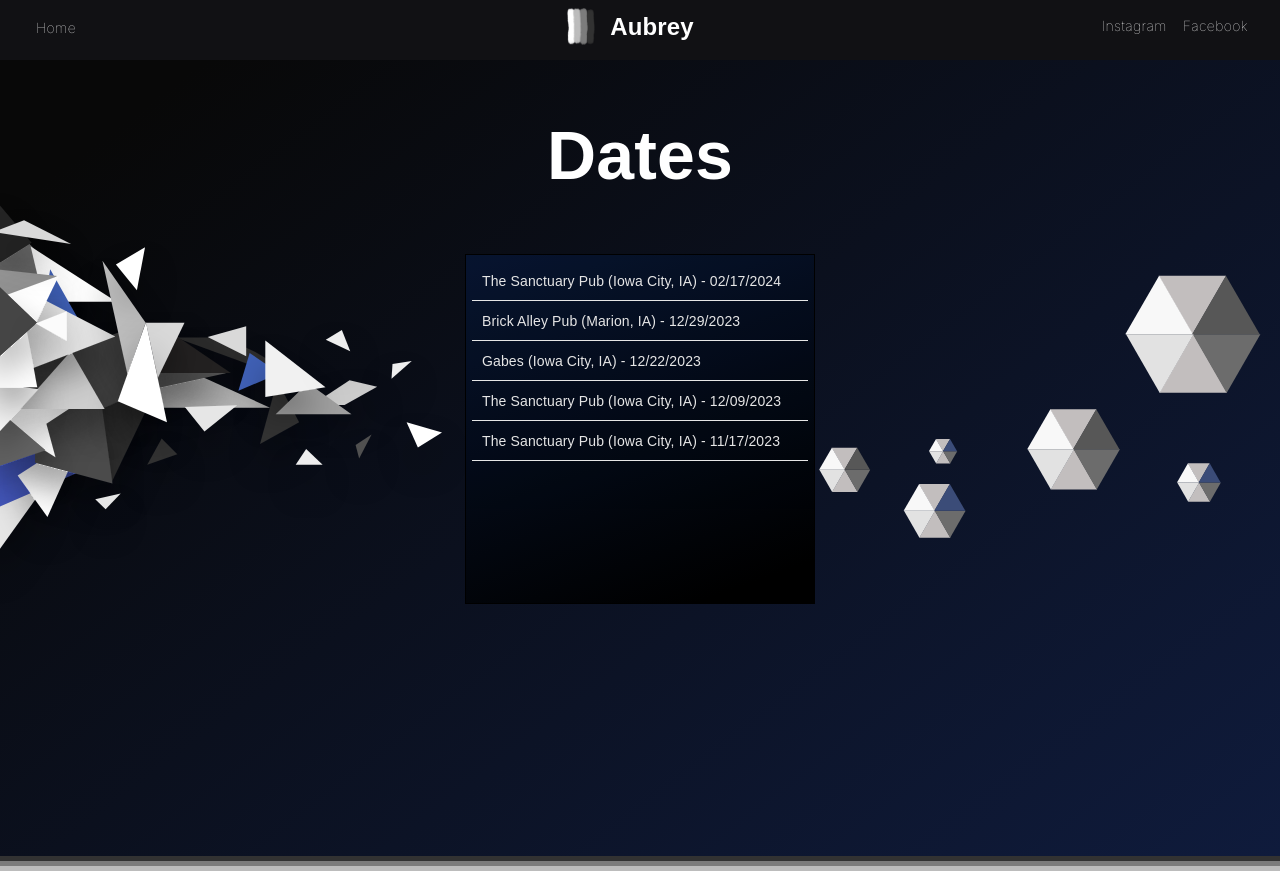
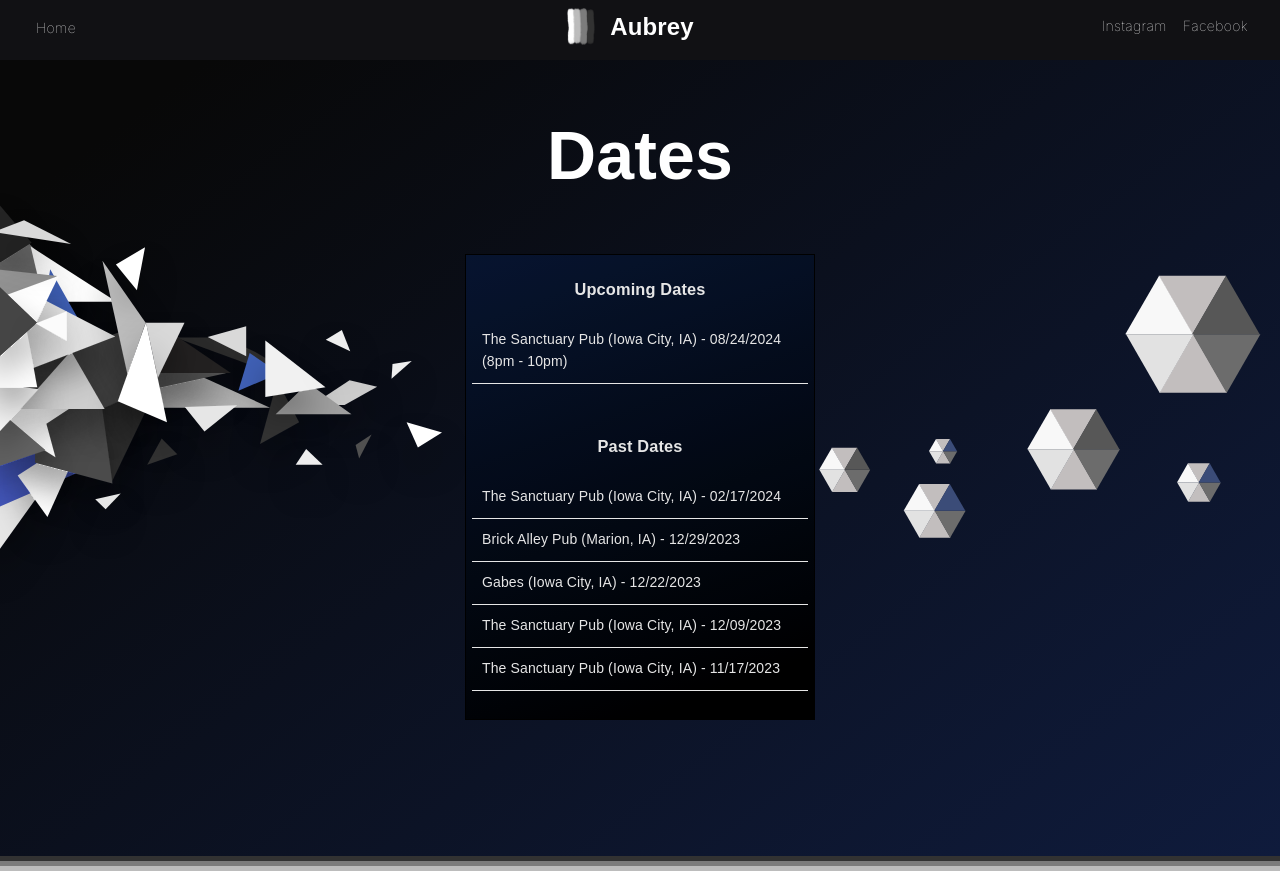
Before and after one commit to aubreyyates/theaubreymusic, a React (Create React App) app: page / in a window 1280 px wide. Built offline with nearby package versions, Linux system fonts and the light colour scheme; a web font is replaced by a local one.

Commit message:
Update show dates.

```diff
--- a/src/pages/home/HomeOverlay.css
+++ b/src/pages/home/HomeOverlay.css
@@ -24,20 +24,28 @@
 }
 
 .date-line {
-  height: 40px;
+  min-height: 40px;
   padding: 10px;
   border-bottom: 1px solid white;
 }
 
 #home-main-box {
   position: relative;
-  height: 350px;
+  height: 466px;
   width: 350px;
   background-color: rgb(0, 0, 0);
   padding: 1px;
 }
 
+#home-main-box #dates h3 {
+  text-align: center;
+}
+
 #home-main-box #past-dates {
+  margin-top: 50px;
+}
+
+#home-main-box #dates {
   top: 1px;
   left: 1px;
   height: calc(100% - 2px);
--- a/src/pages/home/HomeOverlay.js
+++ b/src/pages/home/HomeOverlay.js
@@ -6,6 +6,8 @@ import './HomeOverlay.css';
 // import SomethingNewImage from '../../assets/images/home/something-new.jpg';
 import Shapes from './svgComponents/shapes';
 import ShapesLeft from './svgComponents/shapesLeft';
+
+let upcomingDates = ['The Sanctuary Pub (Iowa City, IA) - 08/24/2024 (8pm - 10pm)'];
 
 let pastDates = [
   'The Sanctuary Pub (Iowa City, IA) - 02/17/2024',
@@ -27,8 +29,14 @@ const HomeOverlay = () => {
           </div>
           <div id="home-main-box-container">
             <div id="home-main-box">
-              {/* <img src={SomethingNewImage} alt="Something New" /> */}
-              <div id="past-dates">
+              <div id="dates">
+                <h3>Upcoming Dates</h3>
+                {upcomingDates.map((item, index) => (
+                  <div className="date-line" key={index}>
+                    {item}
+                  </div>
+                ))}
+                <h3 id="past-dates">Past Dates</h3>
                 {pastDates.map((item, index) => (
                   <div className="date-line" key={index}>
                     {item}
```
